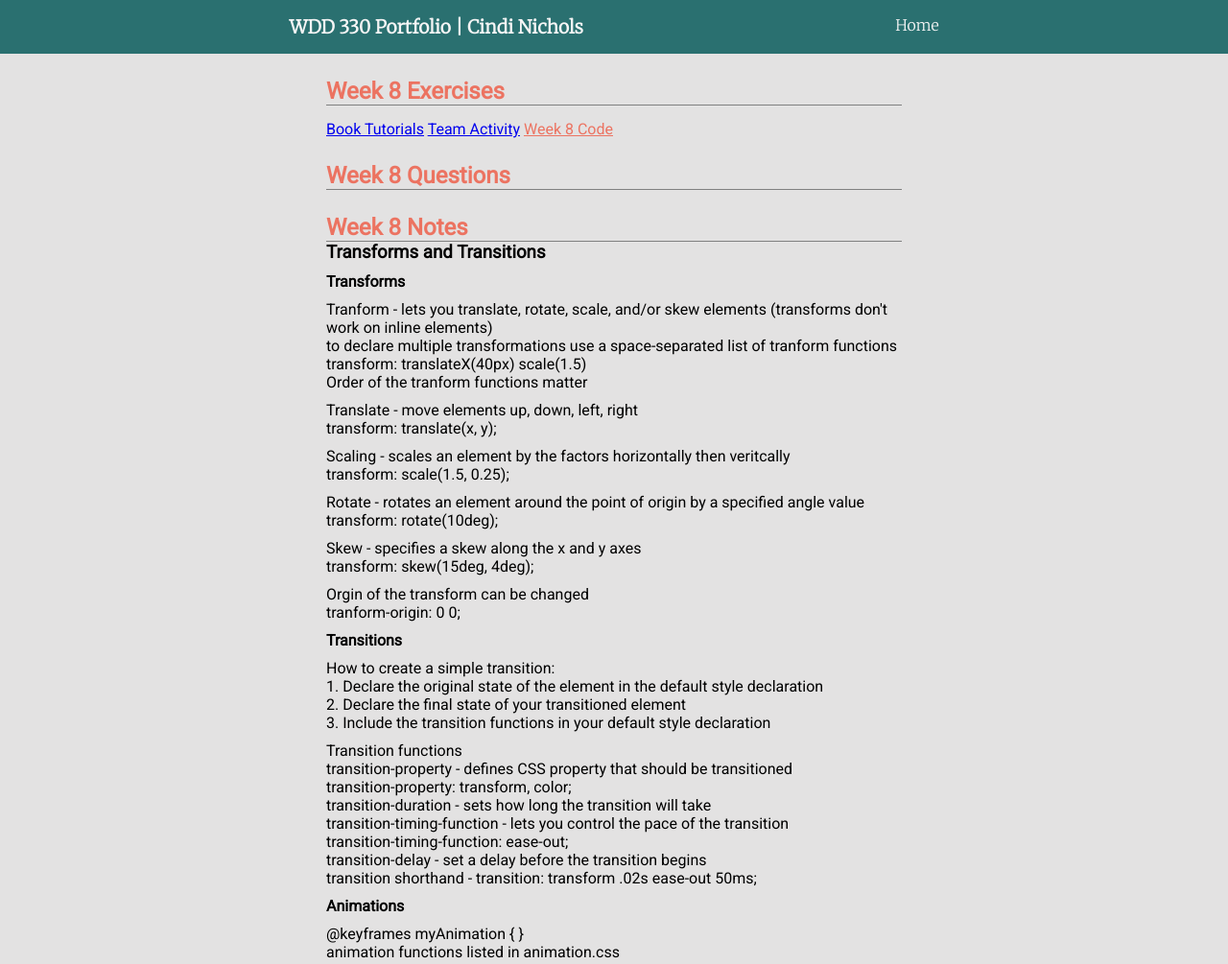
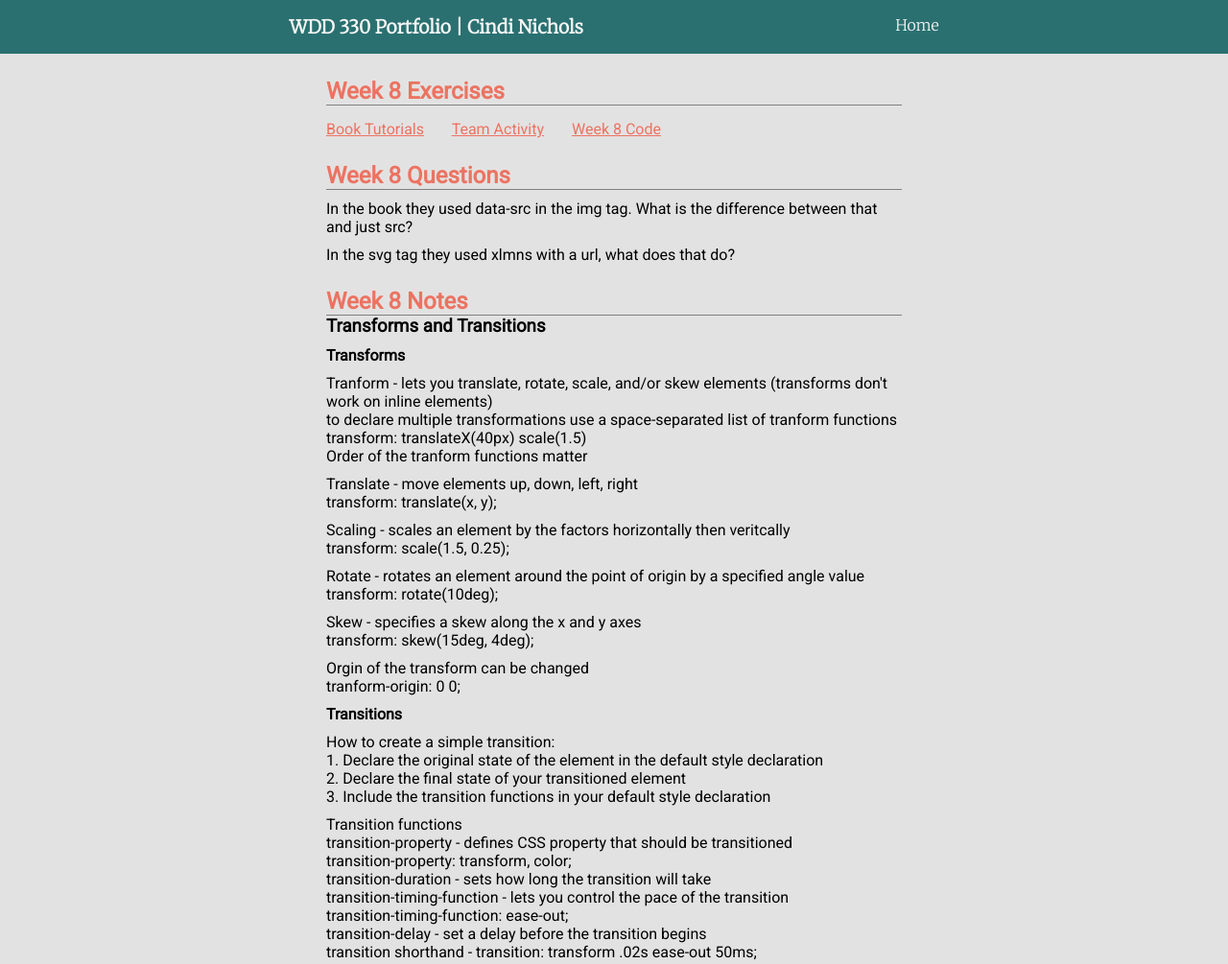
Before and after one commit to cinlnic/WDD330, a plain HTML site: page Week 8/week8.html in a window 1280 px wide. Shown: the top 1005 px of the page at 96% size. Drawn offline with Linux system fonts and the light colour scheme; files whose address does not match are found by name.

Commit message:
update week 8

```diff
--- a/Week 8/week8.html
+++ b/Week 8/week8.html
@@ -20,12 +20,13 @@
    <main>
       <h2>Week 8 Exercises</h2>
       <section class="exercises-links">
-         <a href="animation.html">Book Tutorials</a>
-         <a href="./TeamActivity/index.html">Team Activity</a>
-         <a href="">Week 8 Code</a>
+         <a href="animation.html" class="internal-links">Book Tutorials</a>
+         <a href="./TeamActivity/index.html" class="internal-links">Team Activity</a>
+         <a href="https://github.com/cinlnic/WDD330/tree/main/Week%208" class="internal-links">Week 8 Code</a>
       </section>
       <h2>Week 8 Questions</h2>
-      <p></p>
+      <p>In the book they used data-src in the img tag. What is the difference between that and just src?</p>
+      <p>In the svg tag they used xlmns with a url, what does that do?</p>
       <h2>Week 8 Notes</h2>
       <h3>Transforms and Transitions</h3>
       <h4>Transforms</h4>
```
Also changed, not shown: Week 8/TeamActivity/index.html (+2 -1 lines).
